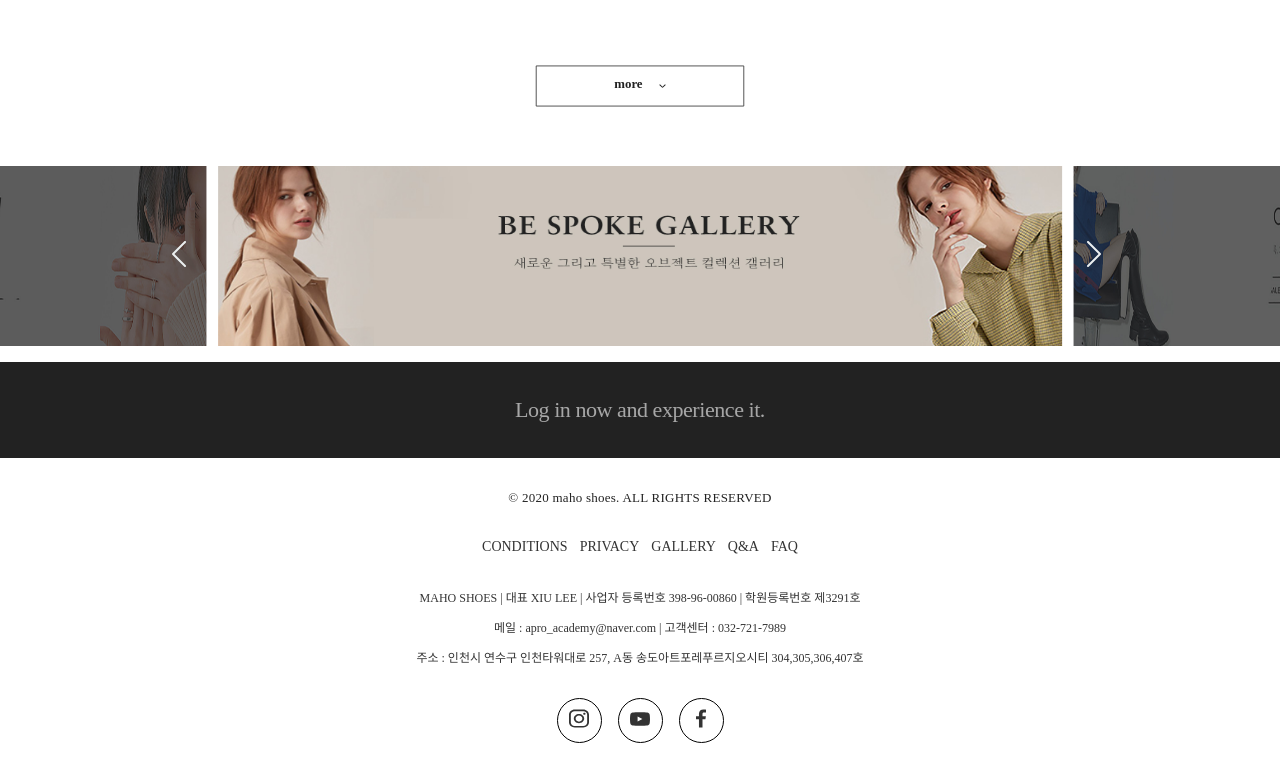
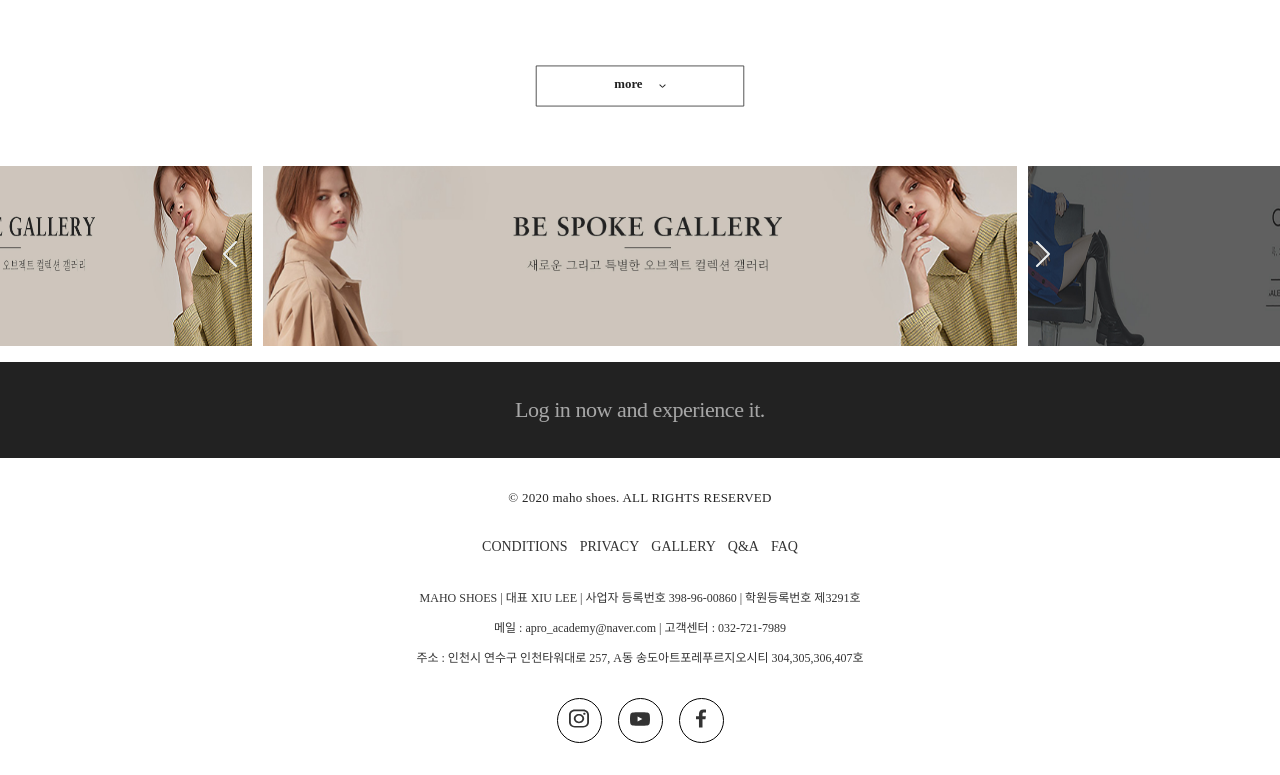
Before and after one commit to DoTrungDuc95/Maho-Shoes, a React (Create React App) app: page / in a window 1280 px wide. Shown: the part 1329-2104 px from the top of the page. Built offline with nearby package versions, Linux system fonts and the light colour scheme.

Commit message:
Add slide img 2

```diff
--- a/src/components/Footer/Footer.css
+++ b/src/components/Footer/Footer.css
@@ -19,21 +19,21 @@
 }
 
 .footer-arror-pre {
-  position: absolute;
-  top: 50%;
-  left: 14%;
+  left: 18%;
   transform: translate(-50%, -50%) rotateY(180deg);
-  background-color: transparent;
-  border: none;
+}
+
+.footer-arror-pre:hover {
+  transform: translate(-50%, -50%) rotateY(180deg) scale(1.1);
 }
 
 .footer-arror-next {
-  position: absolute;
-  top: 50%;
-  right: 12.5%;
+  right: 16.5%;
   transform: translate(-50%, -50%);
-  background-color: transparent;
-  border: none;
+}
+
+.footer-arror-next:hover {
+  transform: translate(-50%, -50%) scale(1.1);
 }
 
 .footer > p {
@@ -50,25 +50,30 @@
   width: 100%;
   margin: 3rem auto 1rem auto;
   position: relative;
-  display: flex;
+  display: grid;
+  grid-template-columns: 1fr 3fr 1fr;
+  grid-gap: 0.7rem;
   overflow: hidden;
+}
+
+.footer-gallery button {
+  position: absolute;
+  top: 50%;
+  background-color: transparent;
+  border: none;
 }
 
 .footer-gallery img {
   width: 100%;
 }
 
-.footer-gallery-left {
-  transform: translateX(-50%);
+.footer-gallery-left img {
+  width: 200%;
+  float: right;
 }
 
-.footer-gallery-right {
-  transform: translate(50%);
-}
-
-.footer-gallery-main {
-  margin: 0 1rem;
-  transform: scaleX(200%);
+.footer-gallery-right img {
+  width: 200%;
 }
 
 .footer-info p {
--- a/src/components/Footer/Footer.js
+++ b/src/components/Footer/Footer.js
@@ -7,24 +7,44 @@ import mainGallery from '../../assets/images/banner-image-center@2x.jpg';
 import leftGallery from '../../assets/images/banner-image-left@2x.jpg';
 import rightGallery from '../../assets/images/banner-image-rignt@2x.jpg';
 import arrowBut from '../../assets/images/arrow-icon.svg';
+import { useState } from 'react';
 
 const Footer = () => {
+  //test
+  const imgs = [
+    mainGallery,
+    rightGallery,
+    leftGallery,
+    rightGallery,
+    rightGallery,
+    mainGallery,
+  ];
+  const length = imgs.length;
+  const [current, setCurrent] = useState(0);
+
+  const preImg = () => {
+    setCurrent(current === 0 ? length - 1 : current - 1);
+  };
+  const nextImg = () => {
+    setCurrent(current === length - 1 ? 0 : current + 1);
+  };
+
   return (
     <div className="footer">
       <div className="footer-gallery">
         <div className="footer-gallery-left">
-          <img src={leftGallery} />
+          <img src={current === 0 ? imgs[length - 1] : imgs[current - 1]} />
         </div>
         <div className="footer-gallery-main">
-          <img src={mainGallery} />
+          <img src={imgs[current]} />
         </div>
         <div className="footer-gallery-right">
-          <img src={rightGallery} />
+          <img src={current === length - 1 ? imgs[0] : imgs[current + 1]} />
         </div>
-        <button className="footer-arror-pre">
+        <button className="footer-arror-pre" onClick={preImg}>
           <img src={arrowBut} />
         </button>
-        <button className="footer-arror-next">
+        <button className="footer-arror-next" onClick={nextImg}>
           <img src={arrowBut} />
         </button>
       </div>
--- a/src/components/Main/ProductDetail/ProductDetail.css
+++ b/src/components/Main/ProductDetail/ProductDetail.css
@@ -159,10 +159,12 @@ img {
 
 .productDetail-slide {
   opacity: 0;
-  transition: 1s ease;
+  transition: 1.5s ease;
 }
 
 .productDetail-slide.productDetail-img-active {
   opacity: 1;
   transition: 1.5s ease-in-out;
+
+  /* transform: scale(1.08); */
 }
```
